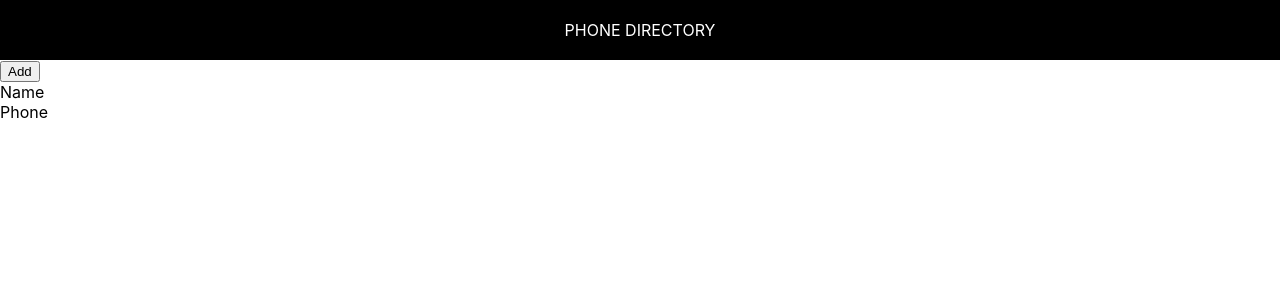
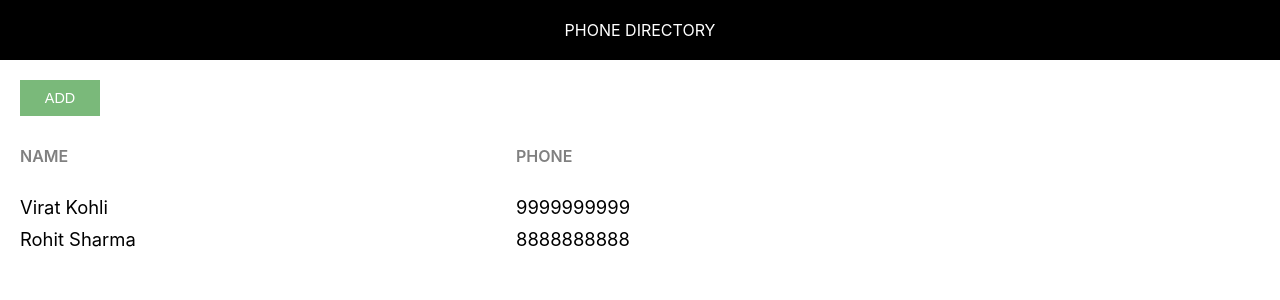
Before and after one commit to MaheswarReddyManyam/phone-directory, a React (Create React App) app: page / in a window 1280 px wide. Shown: the top 300 px of the page. Built offline with nearby package versions, Linux system fonts and the light colour scheme; the HTML template or start-up script is replaced by a standard one.

Commit message:
Rendered Subscribers Dynamically

```diff
--- /dev/null
+++ b/src/App.css
@@ -0,0 +1,44 @@
+.component-body-container {
+    padding: 20px;
+}
+
+.custom-btn {
+    padding: 10px;
+    border: none;
+    margin-right: 10px;
+    text-transform: uppercase;
+    width: 80px;
+    font-size: 0.9rem;
+    cursor: pointer;
+    outline: none;
+}
+
+.add-btn {
+    background: #7ab97a;
+    color: #fff;
+}
+
+.grid-container {
+    display: grid;
+    grid-template-columns: 40% 30% auto;
+    margin-bottom: 10px;
+}
+
+.heading-container {
+    margin: 30px 0 30px 0;
+    width: 100%;
+}
+
+.grid-item {
+    background-color: rgba(255, 255, 255, 0.8);
+    font-size: 1.15rem;
+    word-wrap: break-word;
+    padding-right: 10px;
+}
+
+.name-heading, .phone-heading {
+    font-size: 1rem;
+    font-weight: 600;
+    color: #808080;
+    text-transform: uppercase;
+}
--- a/src/App.js
+++ b/src/App.js
@@ -3,15 +3,39 @@
 // import './App.css';
 import React from "react";
 import Header from "./Header";
+import './App.css';
 
 function App() {
+  let subscribers=[
+    {
+      id:1,
+      name: 'Virat Kohli',
+      phone: 9999999999
+    },
+    {
+      id:2,
+      name: 'Rohit Sharma',
+      phone: 8888888888
+    }
+  ]
   return (
     <div>
         <Header></Header>
-        <button>Add</button>
-        <div>
-          <span>Name</span><br />
-          <span>Phone</span>
+        <div className="component-body-container">
+          <button className="custom-btn add-btn">Add</button>
+
+          <div className="grid-container heading-container">
+            <span className="grid-item name-heading">Name</span>
+            <span className="grid-item phone-heading">Phone</span>
+          </div>
+          {
+            subscribers.map(sub =>{
+              return <div key={sub.id} className="grid-container">
+              <span className="grid-item">{sub.name}</span>
+              <span className="grid-item">{sub.phone}</span>
+              </div>
+            })
+          }
         </div>
       </div>
   );
```
